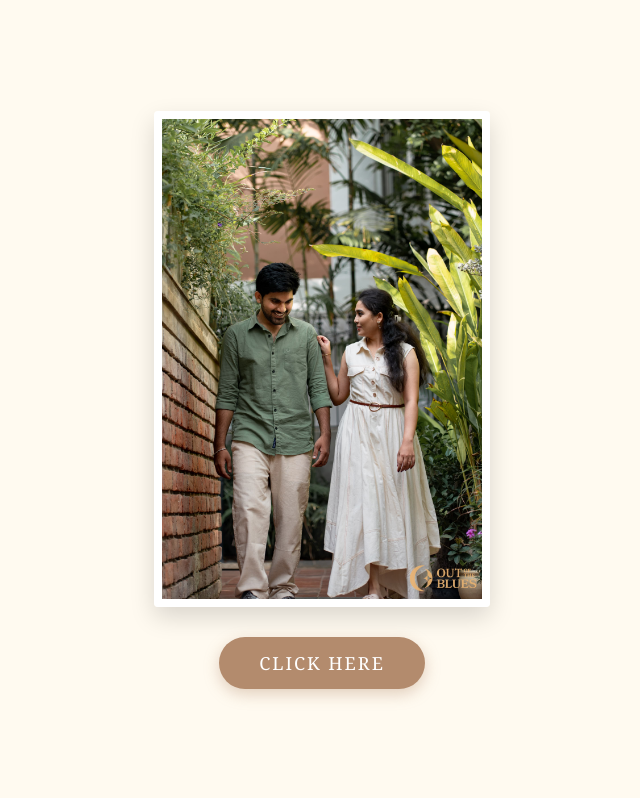
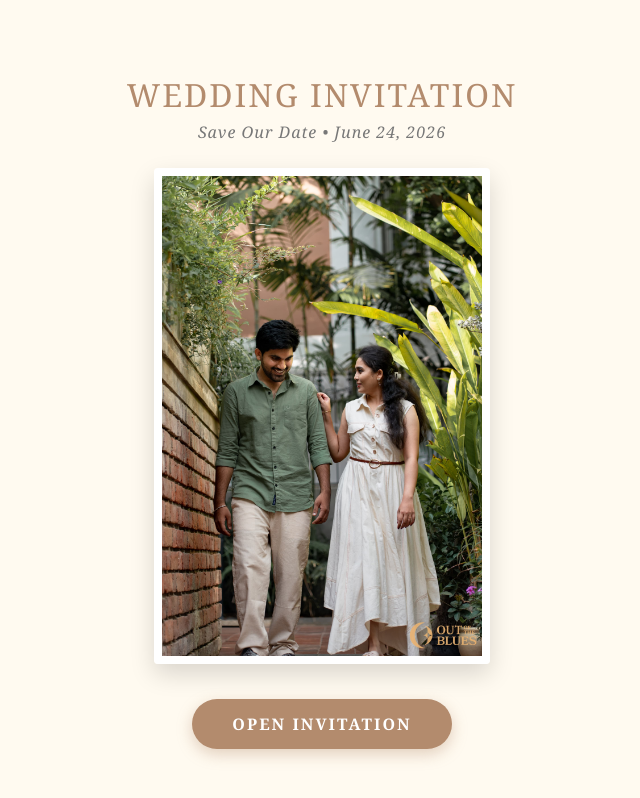
Before and after one commit to sharathcherry977/Wedding-invitation-, a plain HTML site: page index.html in a window 1280 px wide. Shown: the whole page, without its empty margins (318-958 px from the left). Drawn offline with Linux system fonts and the light colour scheme.

Commit message:
Update index.html

```diff
--- a/index.html
+++ b/index.html
@@ -3,18 +3,77 @@
 <head>
     <meta charset="UTF-8">
     <meta name="viewport" content="width=device-width, initial-scale=1.0">
-    <title>You are Invited</title>
+    <title>Wedding Invitation</title>
     <style>
-        body { font-family: 'Georgia', serif; background-color: #fffaf0; display: flex; flex-direction: column; align-items: center; justify-content: center; min-height: 100vh; margin: 0; padding: 20px; box-sizing: border-box; }
-        .image-container { width: 100%; max-width: 320px; border: 8px solid #fff; box-shadow: 0px 10px 25px rgba(0,0,0,0.15); border-radius: 4px; overflow: hidden; }
-        .main-pic { width: 100%; display: block; }
-        .btn { margin-top: 30px; padding: 14px 40px; background-color: #b38b6d; color: white; text-decoration: none; font-size: 18px; letter-spacing: 2px; text-transform: uppercase; border-radius: 30px; box-shadow: 0 5px 15px rgba(179, 139, 109, 0.4); transition: 0.3s ease; }
+        body {
+            font-family: 'Georgia', serif;
+            background-color: #fffaf0;
+            display: flex;
+            flex-direction: column;
+            align-items: center;
+            justify-content: center;
+            min-height: 100vh;
+            margin: 0;
+            padding: 20px;
+            box-sizing: border-box;
+            text-align: center;
+        }
+        .wedding-header {
+            color: #b38b6d;
+            margin-bottom: 5px;
+            font-size: 32px;
+            font-weight: normal;
+            letter-spacing: 2px;
+        }
+        .wedding-subtitle {
+            color: #777;
+            font-style: italic;
+            font-size: 16px;
+            margin-top: 0;
+            margin-bottom: 25px;
+            letter-spacing: 1px;
+        }
+        .image-container {
+            width: 100%;
+            max-width: 320px;
+            border: 8px solid #fff;
+            box-shadow: 0px 10px 25px rgba(0,0,0,0.15);
+            border-radius: 4px;
+            overflow: hidden;
+        }
+        .main-pic {
+            width: 100%;
+            display: block;
+        }
+        .btn {
+            margin-top: 35px;
+            padding: 14px 40px;
+            background-color: #b38b6d;
+            color: white;
+            text-decoration: none;
+            font-size: 16px;
+            letter-spacing: 2px;
+            text-transform: uppercase;
+            border-radius: 30px;
+            box-shadow: 0 5px 15px rgba(179, 139, 109, 0.4);
+            transition: 0.3s ease;
+            font-weight: bold;
+        }
     </style>
 </head>
 <body>
+
+    <!-- Crisp wedding message at the top -->
+    <h1 class="wedding-header">WEDDING INVITATION</h1>
+    <p class="wedding-subtitle">Save Our Date • June 24, 2026</p>
+
+    <!-- Your portrait file "1000256818.jpg" -->
     <div class="image-container">
         <img src="front.jpg.jpg" alt="Sowmya and Sharathchandran" class="main-pic">
     </div>
-    <a href="gallery.html" class="btn">Click Here</a>
+
+    <!-- Entry button to view full card details -->
+    <a href="gallery.html" class="btn">Open Invitation</a>
+
 </body>
 </html>
```
